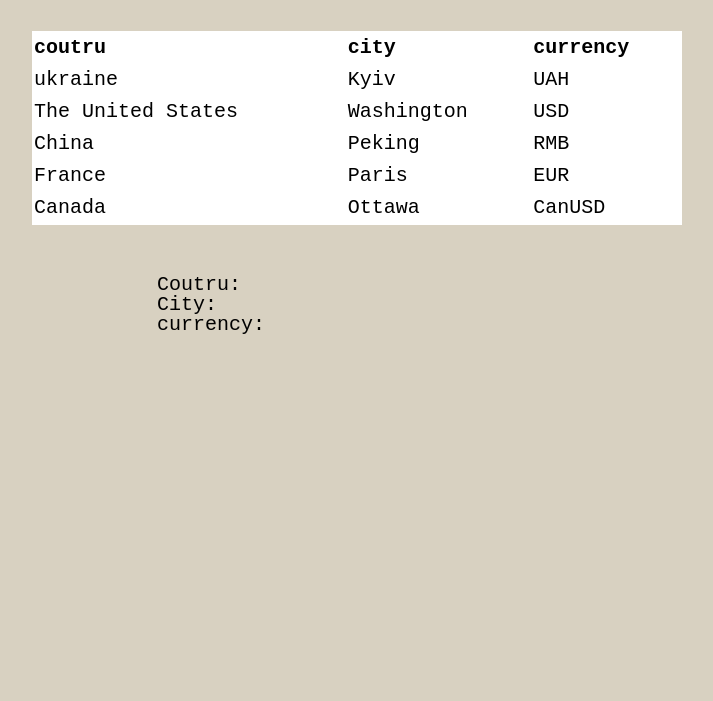
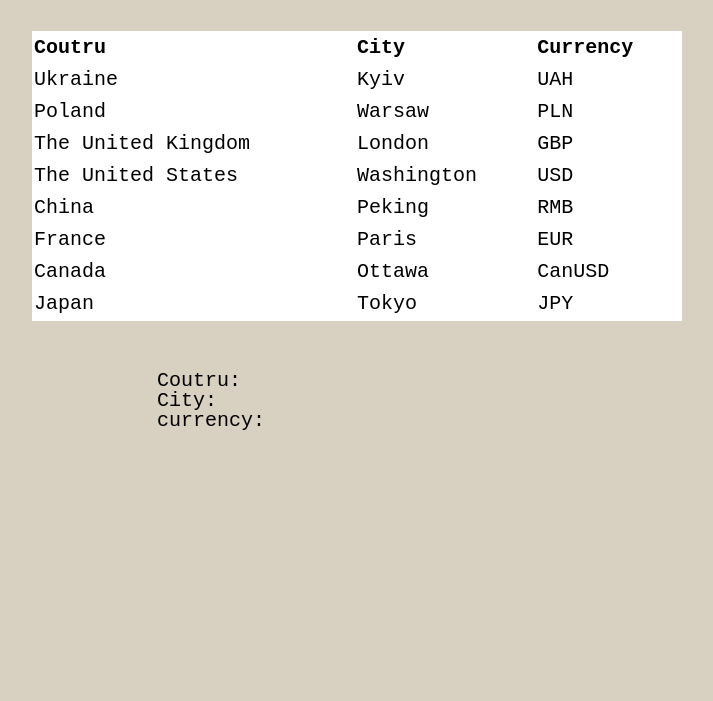
Before and after one commit to den-ffv/JStable, a plain HTML site: page index.html in a window 1280 px wide. Shown: the part 99-800 px from the top of the page, without its empty margins (283-996 px from the left). Drawn offline with Linux system fonts and the light colour scheme.

Commit message:
correction index.html

```diff
--- a/css/style.css
+++ b/css/style.css
@@ -7,9 +7,6 @@ body{
 .conteiner {
   width: min(100% - 20px, 1100px);
   margin-inline: auto;
-}
-.section {
-
 }
 .section-up-text{
   padding: 30px 0px 50px 0px;
@@ -36,9 +33,9 @@ body{
   background: rgb(187, 186, 186);
 }
 .wrapper {
+  width: min(100% - 20px, 400px);
   padding: 50px 0px 50px 0px;
-  max-width: 400px;
-  margin: 0 auto;
+  margin-inline: auto;
 }
 .wrapper li {
   font-size: 20px;
--- a/index.html
+++ b/index.html
@@ -12,19 +12,29 @@
   <section class="section">
     <div class="conteiner">
       <div class="section-up">
-        <p class="section-up-text">world</p>
+        <p class="section-up-text">World</p>
       </div>
       <div class="section-table">
         <table>
           <tr>
-            <th>coutru</th>
-            <th>city</th>
-            <th>currency</th>
+            <th>Coutru</th>
+            <th>City</th>
+            <th>Currency</th>
           </tr>
           <tr>
-            <td>ukraine</td>
+            <td>Ukraine</td>
             <td>Kyiv</td>
             <td>UAH</td>
+          </tr>
+          <tr>
+            <td>Poland</td>
+            <td>Warsaw</td>
+            <td>PLN</td>
+          </tr>
+          <tr>
+            <td>The United Kingdom</td>
+            <td>London</td>
+            <td>GBP</td>
           </tr>
           <tr>
             <td>The United States</td>
@@ -46,6 +56,11 @@
             <td>Ottawa</td>
             <td>CanUSD</td>
           </tr>
+          <tr>
+            <td>Japan</td>
+            <td>Tokyo</td>
+            <td>JPY</td>
+          </tr>
         </table>
       </div>
       <div class="wrapper">
```
